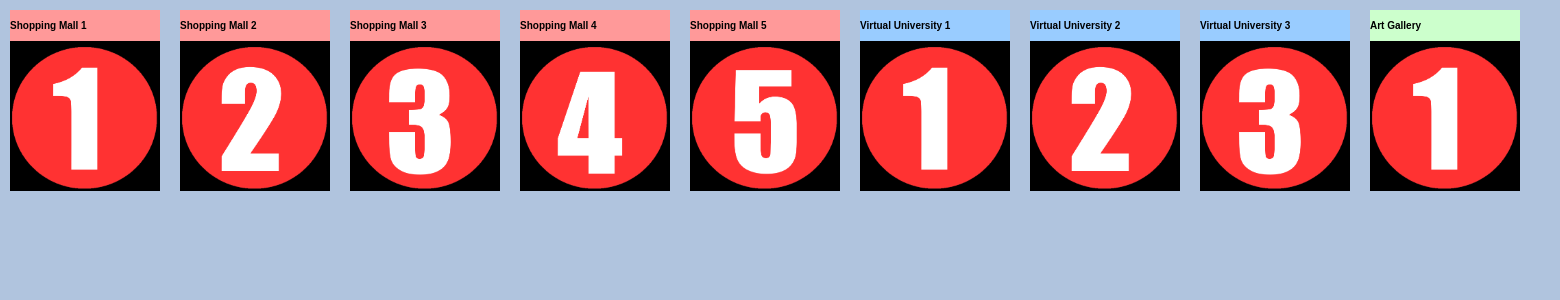
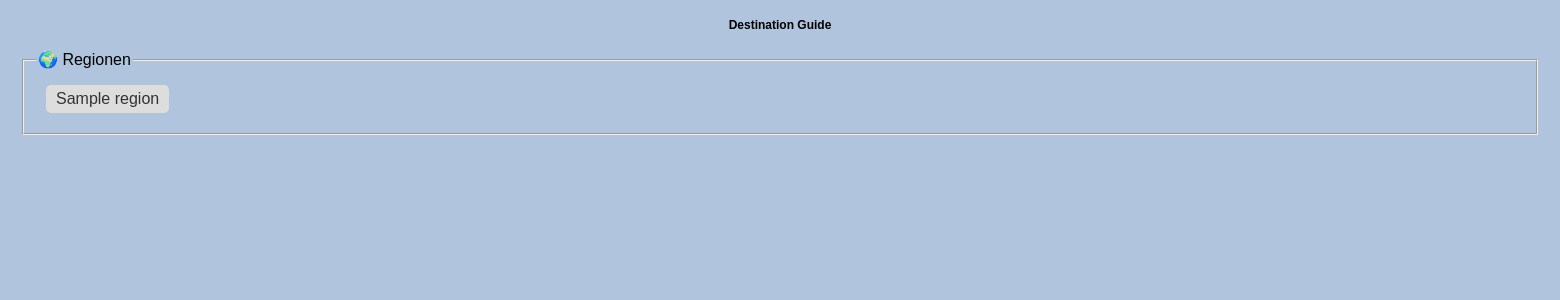
Before and after one commit to ManfredAabye/OpenSim.Webinterface, a PHP site: page /stream/guide.php in a window 1560 px wide. Shown: the top 300 px of the page. Run offline with PHP 8.4, Linux system fonts and the light colour scheme; tables that the repository leaves empty or names only in its code hold one stand-in row (values such as "Sample post").

Commit message:
13022025-1

```diff
--- a/guide.php
+++ b/guide.php
@@ -1,80 +1,76 @@
+<?php
+$title = "Guide";
+include_once "include/config.php";
+?>
+
 <!DOCTYPE html>
-<html>
+<html lang="de">
 <head>
     <meta charset="UTF-8">
     <title>Destination Guide</title>
     <style>
-        .guidebody {
-            font-family: Arial, sans-serif;
-            margin: 0;
-            padding: 10px;
-            background-color: #b0c4de; /* blue-gray Hintergrund */
-            white-space: nowrap; /* Verhindern von Zeilenumbrüchen */
-            overflow-x: auto; /* Horizontales Scrollen */
-            overflow-y: hidden; /* Verhindern von vertikalem Scrollen */
-            height: 225px; /* Begrenze Höhe auf 180 Pixel */
-        }
-        h1 {
-            font-size: 12px; /* Kleinere Schriftgröße */
-            text-align: center;
-            white-space: normal; /* Erlaubt Zeilenumbrüche für die Überschrift */
-        }
-        .card {
-            display: inline-block; /* Karten nebeneinander anordnen */
-            vertical-align: top;
-            margin-right: 20px; /* Abstand zwischen den Karten */
-            width: 150px; /* Feste Breite für jede Karte */
-            height: 150px; /* Feste Höhe für jede Karte */
-            box-sizing: border-box;
-        }
-        .card:hover {
-            box-shadow: 0 8px 16px 0 rgba(0,0,0,0.2);
-        }
-        .card img {
-            width: 100%; /* Bild passt sich der Breite des Containers an */
-            height: 100%;
-        }
-        .card a {
-            text-decoration: none;
-            color: #0066cc;
-        }
-        .card h3 {
-            font-size: 10px; /* Kleinere Schriftgröße */
-        }
-        .card p {
-            font-size: 8px; /* Kleinere Textgröße */
-        }
-        .shopping {
-            background-color: #ff9999; /* Light red */
-        }
-        .education {
-            background-color: #99ccff; /* Light blue */
-        }
-        .art {
-            background-color: #ccffcc; /* Light green */
-        }
-        .container {
-            padding: 2px 16px;
-        }
+        .guidebody { font-family: Arial, sans-serif; margin: 0; padding: 10px; background-color: #b0c4de; white-space: nowrap; overflow-x: auto; overflow-y: hidden; height: 225px; }
+        h1 { font-size: 12px; text-align: center; white-space: normal; }
+        .card { display: inline-block; vertical-align: top; margin-right: 20px; width: 150px; height: 150px; box-sizing: border-box; }
+        .card:hover { box-shadow: 0 8px 16px 0 rgba(0,0,0,0.2); }
+        .card img { width: 100%; height: 100%; }
+        .card a { text-decoration: none; color: #0066cc; }
+        .card h3 { font-size: 10px; }
+        .card p { font-size: 8px; }
+        .adventure { background-color: #ffcc99; }
+        .culture { background-color: #99ffcc; }
+        .nature { background-color: #cc99ff; }
+        .container { padding: 2px 16px; }
+        .region-container { display: flex; gap: 10px; padding: 10px; }
+        .region-link { text-decoration: none; color: #333; background: #ddd; padding: 5px 10px; border-radius: 5px; }
+        .region-link:hover { background: #bbb; }
     </style>
 </head>
 <body class="guidebody">
+    <h1>Destination Guide</h1>
+
+    <!-- Regionsliste JSON -->
     <?php
-    // Lese die JSON-Datei ein
+    if (GUIDE_DATA === 'JSON') {
         $json = file_get_contents('include/destinations.json');
         $data = json_decode($json, true);
 
-    // Durchlaufe die Kategorien und Ziele
         foreach ($data as $category => $destinations) {
             foreach ($destinations as $destination) {
-            echo '<div class="card ' . $category . '">';
-            echo '<h3>' . $destination['name'] . '</h3>';
-            echo '<a href="' . $destination['url'] . '">';
-            echo '<img src="' . $destination['image'] . '" alt="' . $destination['name'] . '">';
+                echo '<div class="card ' . htmlspecialchars($category) . '">';
+                echo '<h3>' . htmlspecialchars($destination['name']) . '</h3>';
+                echo '<a href="' . htmlspecialchars($destination['url']) . '">';
+                echo '<img src="' . htmlspecialchars($destination['image']) . '" alt="' . htmlspecialchars($destination['name']) . '">';
                 echo '</a>';
                 echo '</div>';
             }
         }
+    }
     ?>
+
+    <!-- Regionsliste Database -->
+    <div id='regionslist' class="guidebody">
+        <fieldset>
+            <legend>🌍 Regionen</legend>
+            <div class="region-container">
+                <?php
+                $con = mysqli_connect(DB_SERVER, DB_USERNAME, DB_PASSWORD, DB_NAME);
+                $sql = "SELECT regionName, serverIP, serverPort FROM regions ORDER BY last_seen DESC LIMIT 10";
+                $resultregions = mysqli_query($con, $sql);
+
+                while ($dsatz = mysqli_fetch_assoc($resultregions)) {
+                    $region = htmlspecialchars($dsatz["regionName"]);
+                    $ip = htmlspecialchars($dsatz["serverIP"]);
+                    $port = htmlspecialchars($dsatz["serverPort"]);
+                    $regionslink = "hop://$ip:$port/$region/103/113/23";
+
+                    echo "<a class='region-link' href='$regionslink' target='_blank'>$region</a>";
+                }
+
+                mysqli_close($con);
+                ?>
+            </div>
+        </fieldset>
+    </div>
 </body>
 </html>
--- a/iarservice.php
+++ b/iarservice.php
@@ -1,10 +1,6 @@
 <?php
 $title = "IAR Service";
 include_once 'include/header.php';
-
-// Fehlerberichterstattung aktivieren
-// error_reporting(E_ALL);
-// ini_set('display_errors', 1);
 
 // Verbindung zur Datenbank herstellen
 $conn = new mysqli(DB_SERVER, DB_USERNAME, DB_PASSWORD, DB_NAME);
--- a/include/header.php
+++ b/include/header.php
@@ -4,6 +4,7 @@ include 'config.php';
 
 <!DOCTYPE html>
 <html lang="de">
+<link rel="icon" type="image/x-icon" href="include/favicon.ico">
 <head>
     <meta charset="UTF-8">
     <meta name="viewport" content="width=device-width, initial-scale=1.0">
--- a/include/paswd_generator.php
+++ b/include/paswd_generator.php
@@ -26,6 +26,10 @@ $registration_passwords_inventory = [generatePassword(), generatePassword(), gen
 
 // Generiere Passwörter für das datatable-Array
 $registration_passwords_datatable = [generatePassword(), generatePassword(), generatePassword(), generatePassword(), generatePassword()];
+
+$registration_passwords_listinventar = [generatePassword(), generatePassword(), generatePassword(), generatePassword(), generatePassword()];
+
+$registration_passwords_picreader = [generatePassword(), generatePassword(), generatePassword(), generatePassword(), generatePassword()];
 ?>
 
 <!DOCTYPE html>
@@ -39,6 +43,8 @@ echo '$registration_passwords_reset = ["' . implode('", "', $registration_passwo
 echo '$registration_passwords_partner = ["' . implode('", "', $registration_passwords_partner) . '"];' . PHP_EOL;
 echo '$registration_passwords_inventory = ["' . implode('", "', $registration_passwords_inventory) . '"];' . PHP_EOL;
 echo '$registration_passwords_datatable = ["' . implode('", "', $registration_passwords_datatable) . '"];' . PHP_EOL;
+echo '$registration_passwords_listinventar = ["' . implode('", "', $registration_passwords_listinventar) . '"];' . PHP_EOL;
+echo '$registration_passwords_picreader = ["' . implode('", "', $registration_passwords_picreader) . '"];' . PHP_EOL;
 ?>
     </pre>
 </body>
--- a/index.php
+++ b/index.php
@@ -17,6 +17,7 @@
         <li><a href="maptile.php">Maptile Page</a></li>
         <li><a href="partner.php">Partner Page</a></li>
         <li><a href="passwordreset.php">Password Page</a></li>
+        <li><a href="picreader.php">Picreader Page</a></li>
         <li><a href="registeruser.php">Register Page</a></li>
         <li><a href="searchservice.php">Search Page</a></li>
         <li><a href="welcomesplashpage.php">Welcome Page</a></li>
--- a/listinventar.php
+++ b/listinventar.php
@@ -24,8 +24,8 @@ if ($_SERVER['REQUEST_METHOD'] == 'POST') {
     $vorname = $_POST['vorname'] ?? '';
     $nachname = $_POST['nachname'] ?? '';
 
-    // Überprüfen des Passworts
-    if ($input_password === '#45218932ß') {
+    // Überprüfen, ob das eingegebene Passwort in der Liste ist
+    if (in_array($input_password, $registration_passwords_listinventar)) {
         $_SESSION['authenticated'] = true;
 
         if (!empty($vorname) && !empty($nachname)) {
```
Also changed, not shown: assetHandler.php (added, +100 -0 lines), databasetest.php (added, +37 -0 lines), include/config.example.php (+14 -5 lines), include/image.php (added, +37 -0 lines), picreader.php (added, +119 -0 lines), include/webseite.jpg (added), pics/00000000-0000-0000-0000-000000000001.jpg (added), pics/00000000-0000-0000-0000-000000000002.jpg (added), 3 other files. Lines whose indentation alone changed are shown as unchanged.
